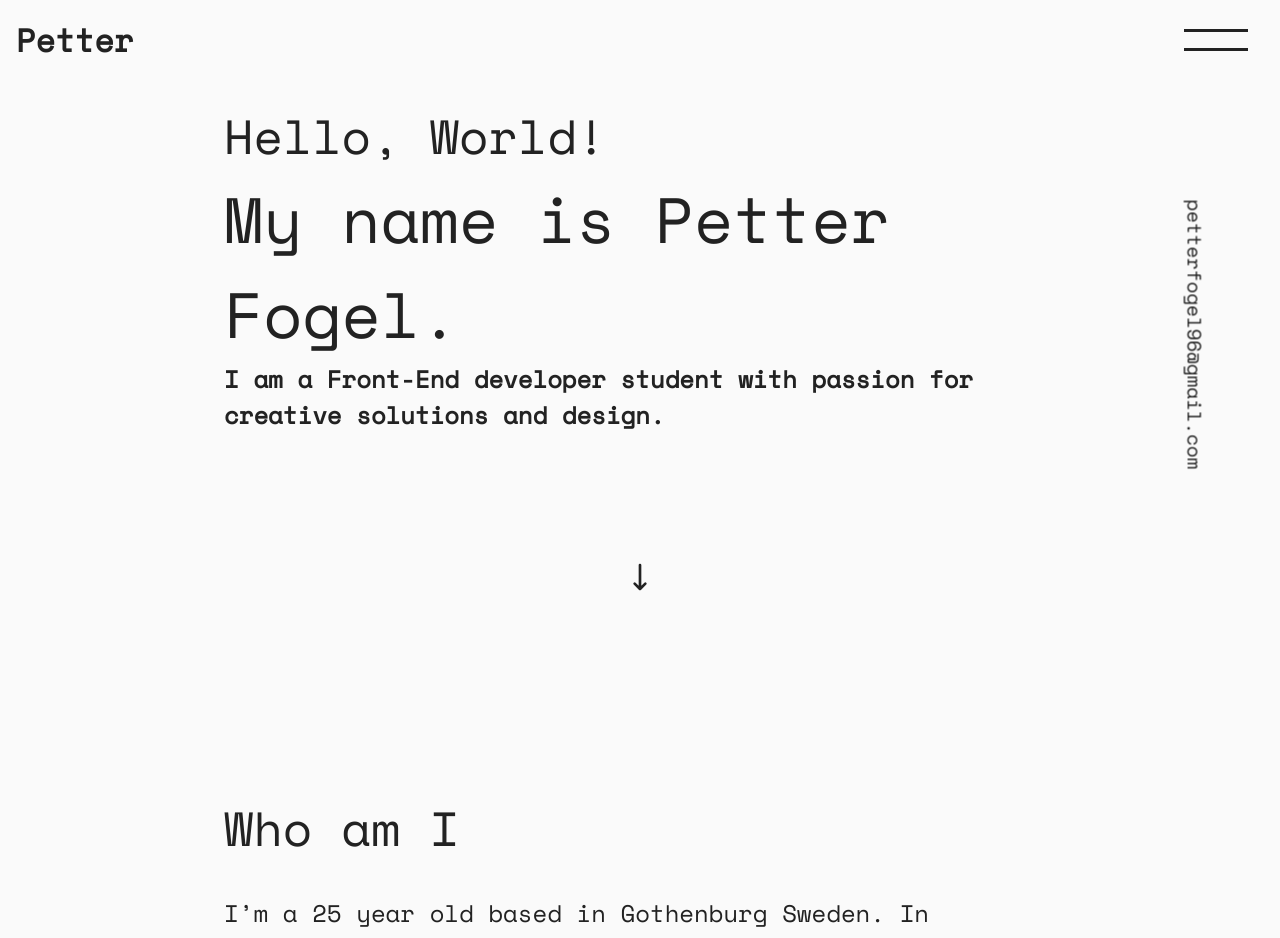
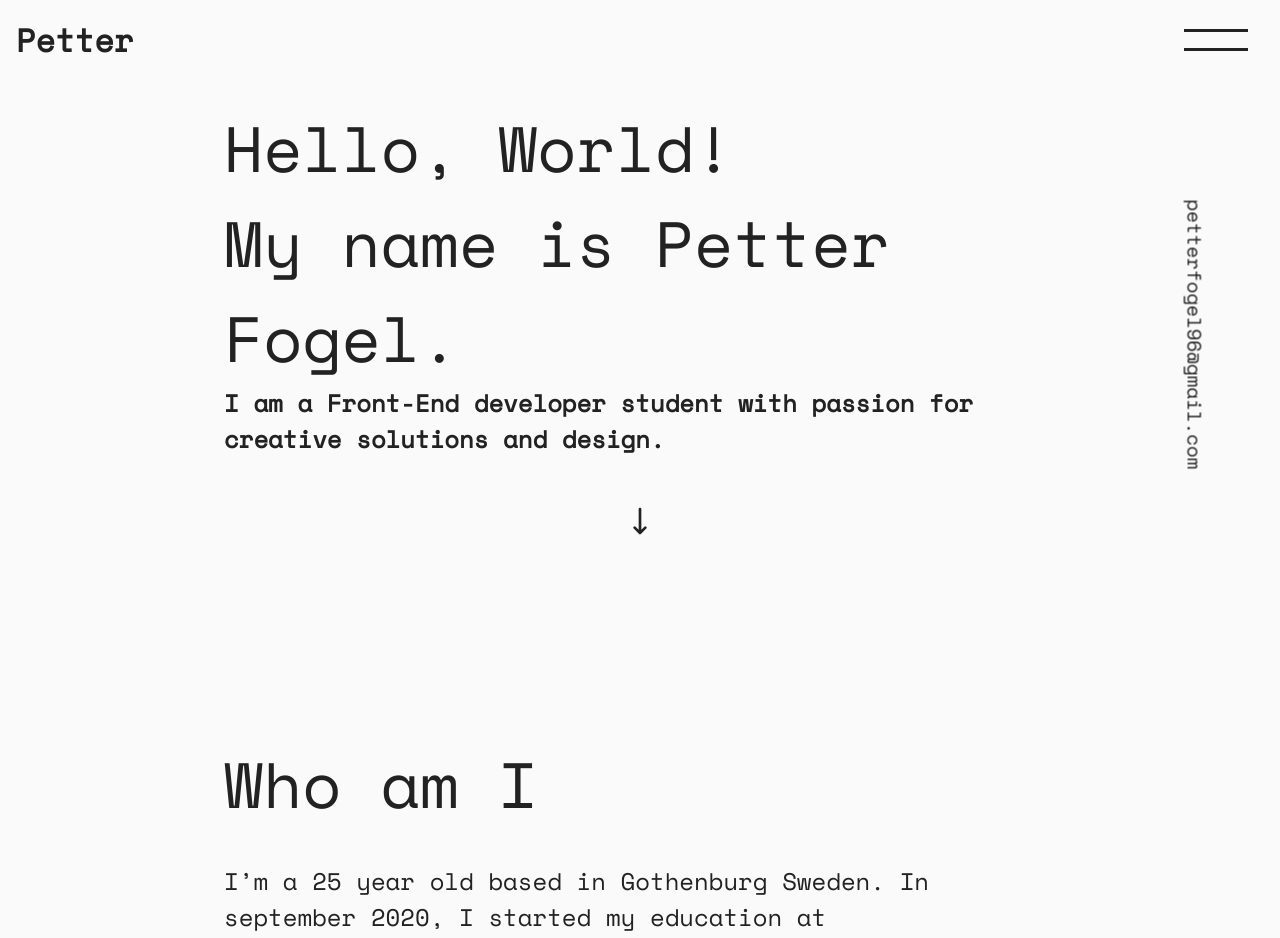
Before and after one commit to PetterFogel/portfolio, a React (Create React App) app: page / in a window 1280 px wide. Shown: the top 938 px of the page. Built offline with nearby package versions, Linux system fonts and the light colour scheme.

Commit message:
Add new font size for intro titles.

```diff
--- a/src/styles/global.module.css
+++ b/src/styles/global.module.css
@@ -4,7 +4,7 @@
 }
 
 .sectionTitle {
-    font-size: 3rem;
+    font-size: 4rem;
     font-weight: 300;
     margin-bottom: 2rem;
 }
@@ -17,7 +17,7 @@
 /* === INTRO === */
 
 .introSection {
-    padding: 7% 0 10% 0%;
+    padding: 5% 0 10% 0%;
 }
 
 .headTitle {
@@ -26,7 +26,7 @@
 }
 
 .subHeadTitle {
-    font-size: 3rem;
+    font-size: 4rem;
     font-weight: 300;
 }
 
@@ -34,7 +34,7 @@
     display: flex;
     justify-content: center;
     align-items: center;
-    margin-top: 8rem;
+    margin-top: 3rem;
 }
 
 .arrowIcon {
@@ -109,9 +109,6 @@
 
 /* === FOOTER === */
 .footer {
-    /* display: flex;
-    justify-content: center;
-    align-items: center; */
     text-align: center;
-    margin: 1rem
+    margin: 0.5rem
 }
```
